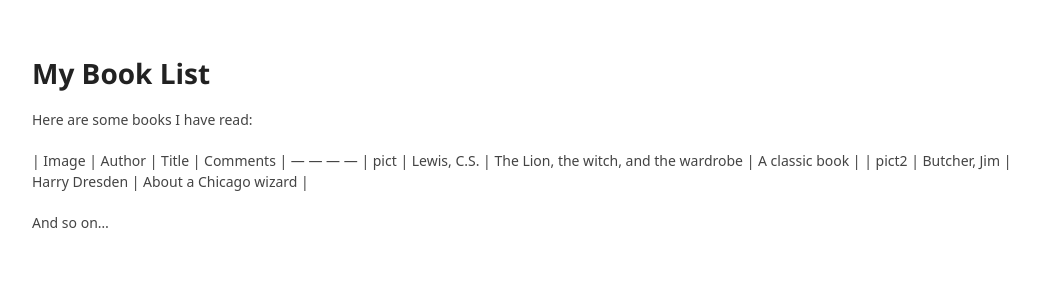
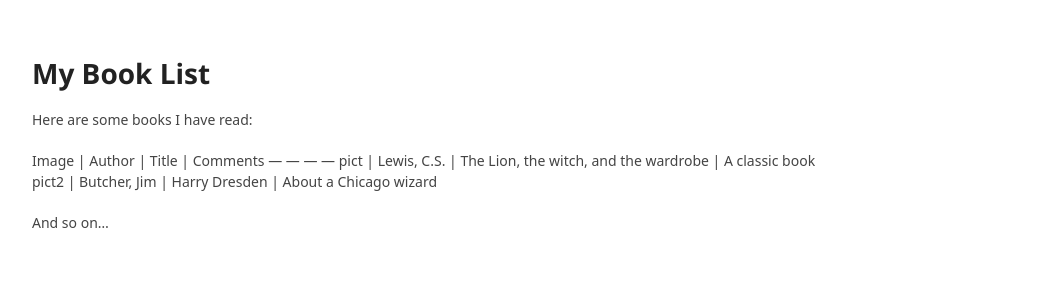
Before and after one commit to profphillips/wiki3, a Jekyll site: the page built from favoritebooks.md, in a window 1280 px wide. Shown: the top 300 px of the page, without its empty margins (108-1148 px from the left). Built offline with Jekyll 4.4.1, drawn with Linux system fonts in a browser that asks for light colours; some web fonts are replaced; our own code applies the rules of GitHub Pages for plain Markdown files; a script that is not in the unit is left out.

```diff
--- a/favoritebooks.md
+++ b/favoritebooks.md
@@ -2,10 +2,10 @@
 
 Here are some books I have read:
 
-| Image | Author | Title | Comments |
+Image | Author | Title | Comments
 --- --- --- ---
-| pict | Lewis, C.S. | The Lion, the witch, and the wardrobe | A classic book |
-| pict2 | Butcher, Jim | Harry Dresden | About a Chicago wizard |
+pict | Lewis, C.S. | The Lion, the witch, and the wardrobe | A classic book
+pict2 | Butcher, Jim | Harry Dresden | About a Chicago wizard
 
 
 
```
